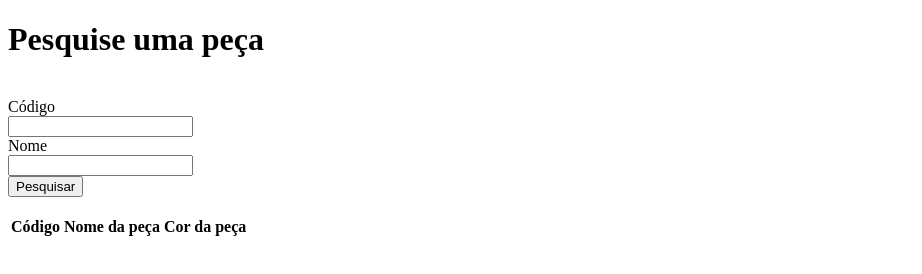
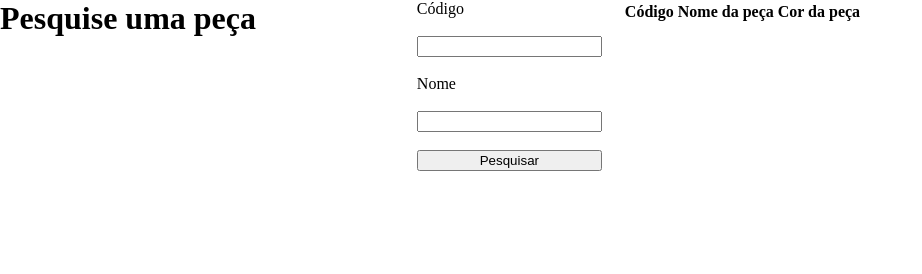
Before and after one commit to gabrielmfigueira/projetoConsultaDePecas, a plain HTML site: page index.html in a window 1280 px wide. Shown: the whole page, without its empty margins (0-922 px from the left). Drawn offline with Linux system fonts and the light colour scheme.

Commit message:
meu setimo commit

```diff
--- a/index.html
+++ b/index.html
@@ -4,11 +4,13 @@
     <meta charset="UTF-8">
     <meta name="viewport" content="width=device-width, initial-scale=1.0">
     <title>Consulta de codigo</title>
+    <link rel="stylesheet" href="style.css">
 </head>
 <body>
     <h1>Pesquise uma peça</h1>
     <br/>
 
+    <div id="divFormulario">
         <Form>
 
             <label for="ColocarCodigo">Código</label>
@@ -24,6 +26,7 @@
             <button id="bntPesquisar">Pesquisar</button>
 
         </Form>
+
 
     <br/>
 
@@ -42,6 +45,8 @@
 
     </table>
 
+</div>
+
 </body>
 <script src="./script.js"></script>
 </html>
--- /dev/null
+++ b/style.css
@@ -0,0 +1,21 @@
+* {
+    margin: 0;
+}
+
+form {
+    display: flex;
+    flex-direction: column;
+}
+
+#divFormulario {
+    display: flex;
+    flex-direction: row;
+    justify-content: center;
+    gap: 10px;
+    position:absolute;
+	top:0;
+	left:0;
+	z-index:11;
+	width:100%;
+	height:100%;
+}
```
Lines whose indentation alone changed are shown as unchanged.
